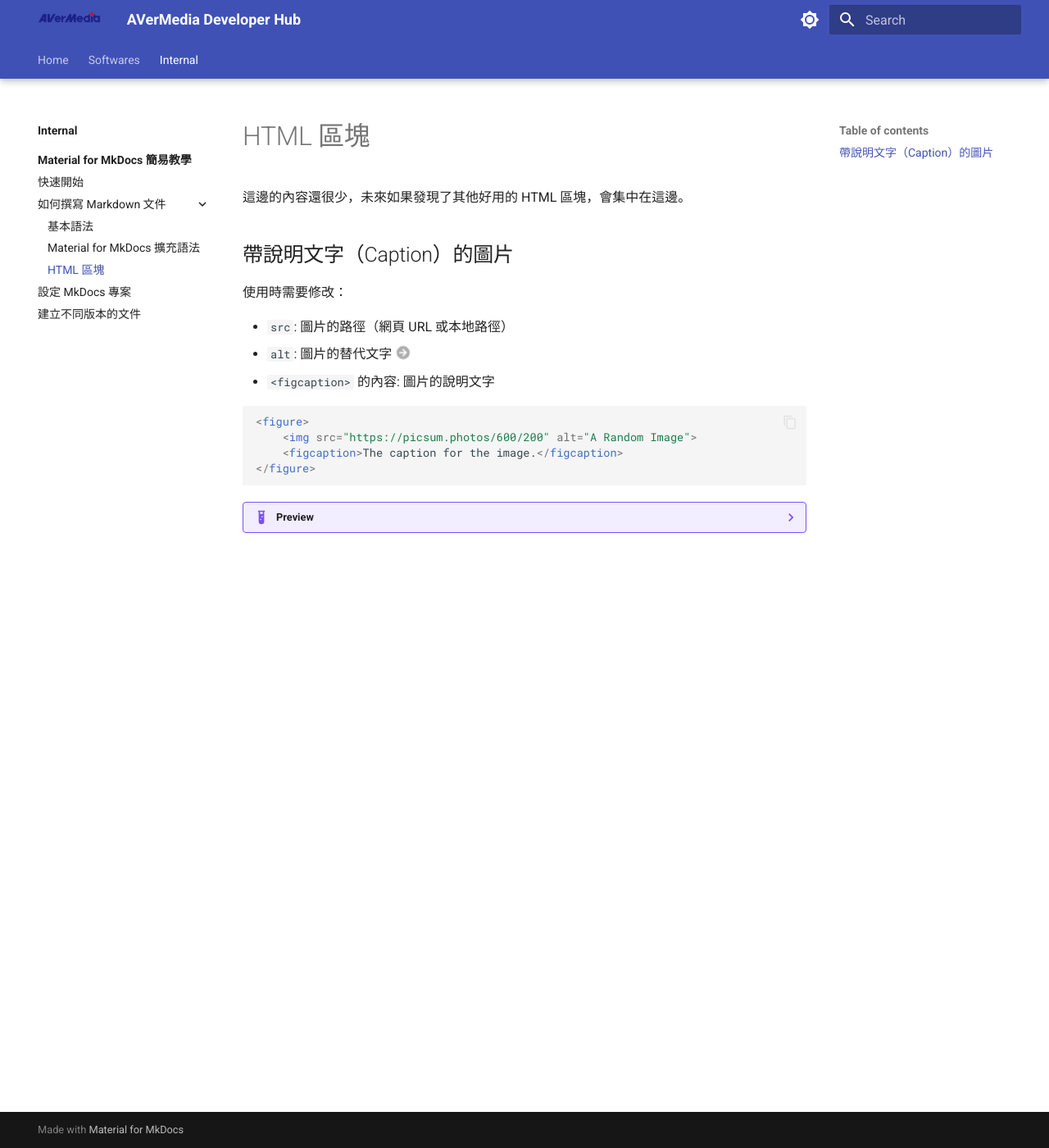
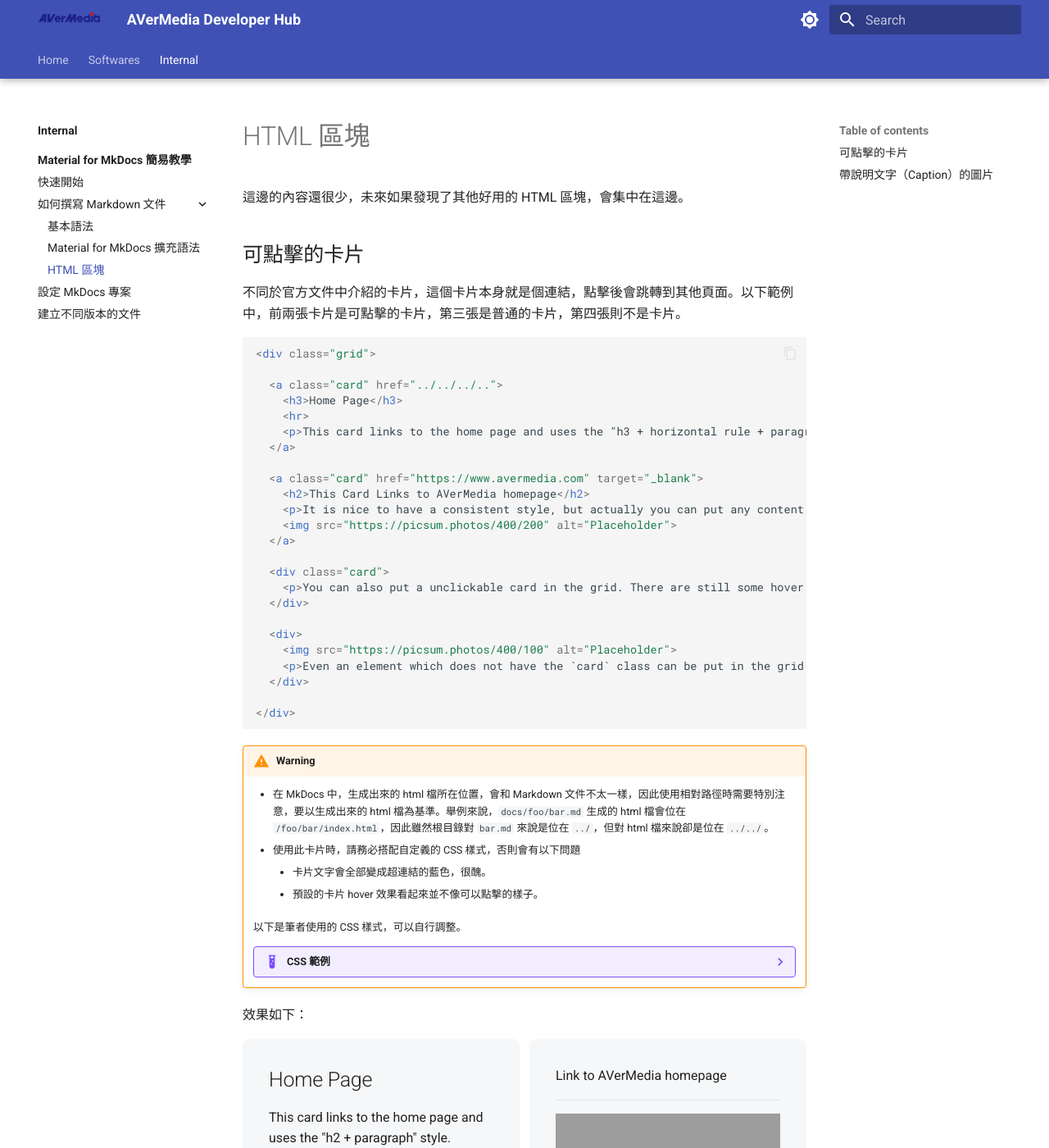
Before and after one commit to avermedia-hanson/docs-proto, an MkDocs documentation site: the page built from docs/internal/tutorial-zhtw/markdown/html-blocks.md, in a window 1280 px wide and 1400 px high. Shown: the whole window at 82% size. Built offline with MkDocs 1.6.1 and Material for MkDocs 9.7.7, drawn with Linux system fonts in a browser that asks for light colours; some of the changed text lies outside the part shown; grey boxes are pictures that could not be loaded.

Commit message:
feat: add tutorial for clickable cards
- Added the tutorial for creating clickable cards in raw HTML
- Added a custom CSS to improve the appearance of cards

````diff
--- /dev/null
+++ b/docs/assets/stylesheets/extra.css
@@ -0,0 +1,45 @@
+/* Card colors */
+[data-md-color-scheme="default"] {
+    --card-bg-color: hsl(var(--md-hue), 15%, 97%);
+    --card-link-bg-color-hover: hsl(var(--md-hue), 15%, 92%);
+}
+
+[data-md-color-scheme="slate"] {
+    --card-bg-color: hsl(var(--md-hue), 15%, 20%);
+    --card-link-bg-color-hover: hsl(var(--md-hue), 15%, 25%);
+}
+
+/* Grid styles */
+.md-typeset .grid {
+    grid-gap: .6rem;
+}
+
+/* Common styles for all the cards */
+.md-typeset .grid>.card, .md-typeset .grid.cards>ul>li {
+    background-color: var(--card-bg-color);
+    border: 0.1rem solid transparent;
+    border-radius: 8px;
+    padding: 1.5rem;
+    transition:
+        border-color 250ms ease,
+        box-shadow 250ms ease,
+        background-color 250ms ease;
+
+    &:hover {
+        border-color: var(--md-default-fg-color--lightest);
+    }
+}
+
+/* Clickable cards */
+.md-typeset .grid>a.card {
+    color: var(--md-default-fg-color);
+    transition:
+        box-shadow 250ms ease,
+        background-color 250ms ease;
+
+    &:hover {
+        color: var(--md-default-fg-color);
+        background-color: var(--card-link-bg-color-hover);
+        border-color: transparent !important;
+    }
+}
--- a/docs/internal/tutorial-zhtw/markdown/html-blocks.md
+++ b/docs/internal/tutorial-zhtw/markdown/html-blocks.md
@@ -1,6 +1,130 @@
 # HTML 區塊
 
 這邊的內容還很少，未來如果發現了其他好用的 HTML 區塊，會集中在這邊。
+
+## 可點擊的卡片
+
+不同於官方文件中介紹的卡片，這個卡片本身就是個連結，點擊後會跳轉到其他頁面。以下範例中，前兩張卡片是可點擊的卡片，第三張是普通的卡片，第四張則不是卡片。
+
+```html
+<div class="grid">
+
+  <a class="card" href="../../../..">
+    <h3>Home Page</h3>
+    <hr>
+    <p>This card links to the home page and uses the "h3 + horizontal rule + paragraph" style.</p>
+  </a>
+
+  <a class="card" href="https://www.avermedia.com" target="_blank">
+    <h2>This Card Links to AVerMedia homepage</h2>
+    <p>It is nice to have a consistent style, but actually you can put any content here.</p>
+    <img src="https://picsum.photos/400/200" alt="Placeholder">
+  </a>
+
+  <div class="card">
+    <p>You can also put a unclickable card in the grid. There are still some hover effects, but they do not make the card look clickable.</p>
+  </div>
+
+  <div>
+    <img src="https://picsum.photos/400/100" alt="Placeholder">
+    <p>Even an element which does not have the `card` class can be put in the grid. It will not have the appearance of a card, just aligned to the grid.</p>
+  </div>
+
+</div>
+```
+
+!!! warning
+
+    -   在 MkDocs 中，生成出來的 html 檔所在位置，會和 Markdown 文件不太一樣，因此使用相對路徑時需要特別注意，要以生成出來的 html 檔為基準。舉例來說，`docs/foo/bar.md` 生成的 html 檔會位在 `/foo/bar/index.html`，因此雖然根目錄對 `bar.md` 來說是位在 `../`，但對 html 檔來說卻是位在 `../../`。
+    -   使用此卡片時，請務必搭配自定義的 CSS 樣式，否則會有以下問題
+        -   卡片文字會全部變成超連結的藍色，很醜。
+        -   預設的卡片 hover 效果看起來並不像可以點擊的樣子。
+
+    以下是筆者使用的 CSS 樣式，可以自行調整。
+
+    ??? example "CSS 範例"
+
+        ```css title="docs/assets/stylesheets/extra.css"
+        /* Card colors */
+        [data-md-color-scheme="default"] {
+            --card-bg-color: hsl(var(--md-hue), 15%, 97%);
+            --card-link-bg-color-hover: hsl(var(--md-hue), 15%, 92%);
+        }
+
+        [data-md-color-scheme="slate"] {
+            --card-bg-color: hsl(var(--md-hue), 15%, 20%);
+            --card-link-bg-color-hover: hsl(var(--md-hue), 15%, 25%);
+        }
+
+        /* Grid styles */
+        .md-typeset .grid {
+            grid-gap: .6rem;
+        }
+
+        /* Common styles for all the cards */
+        .md-typeset .grid>.card, .md-typeset .grid.cards>ul>li {
+            background-color: var(--card-bg-color);
+            border: 0.1rem solid transparent;
+            border-radius: 8px;
+            padding: 1.5rem;
+            transition:
+                border-color 250ms ease,
+                box-shadow 250ms ease,
+                background-color 250ms ease;
+
+            &:hover {
+                border-color: var(--md-default-fg-color--lightest);
+            }
+        }
+
+        /* Clickable cards */
+        .md-typeset .grid>a.card {
+            color: var(--md-default-fg-color);
+            transition:
+                box-shadow 250ms ease,
+                background-color 250ms ease;
+
+            &:hover {
+                color: var(--md-default-fg-color);
+                background-color: var(--card-link-bg-color-hover);
+                border-color: transparent !important;
+            }
+        }
+        ```
+
+效果如下：
+
+<div class="grid">
+
+  <a class="card" href="../../../..">
+    <h2>Home Page</h2>
+    <p>This card links to the home page and uses the "h2 + paragraph" style.</p>
+  </a>
+
+  <a class="card" href="https://www.avermedia.com" target="_blank">
+    <p>Link to AVerMedia homepage</p>
+    <hr>
+    <img src="https://picsum.photos/400/200" alt="Placeholder">
+    <p>It is nice to have a consistent style, but actually you can put any content here. This card uses a `&lt;p&gt;` and a `&lt;hr&gt;` to make the title.</p>
+  </a>
+
+  <div class="card">
+    <h2>Unclickable Card</h2>
+    <p>You can also put a unclickable card in the grid. There are still some hover effects, but they do not make the card look clickable.</p>
+  </div>
+
+  <div>
+    <img src="https://picsum.photos/400/100" alt="Placeholder">
+    <p>Even an element which does not have the `card` class can be put in the grid. It will not have the appearance of a card, just aligned to the grid.</p>
+  </div>
+
+</div>
+
+使用 HTML 來寫卡片還有另一個好處是，即使在卡片中使用了標題元素（如 `h2`），這個標題也不會出現在頁面目錄中。
+
+!!! note
+
+    目前有發現一個需要特別注意的限制是，將可點擊的卡片（`<a class="card">`）放到 Material for MkDocs 的提醒方塊（如現在這個）中時，卡片的樣式會整個跑掉，標題不知道為什麼會跑出卡片外。
 
 ## 帶說明文字（Caption）的圖片
 
--- a/mkdocs.yml
+++ b/mkdocs.yml
@@ -35,6 +35,9 @@ theme:
         name: Switch to light mode
   icon:
     annotation: material/arrow-right-circle
+
+extra_css:
+  - assets/stylesheets/extra.css
 
 plugins:
   - search
````
Also changed, not shown: docs/internal/tutorial-zhtw/markdown/basic.md (+0 -2 lines), docs/internal/tutorial-zhtw/markdown/extensions.md (+12 -1 lines).
